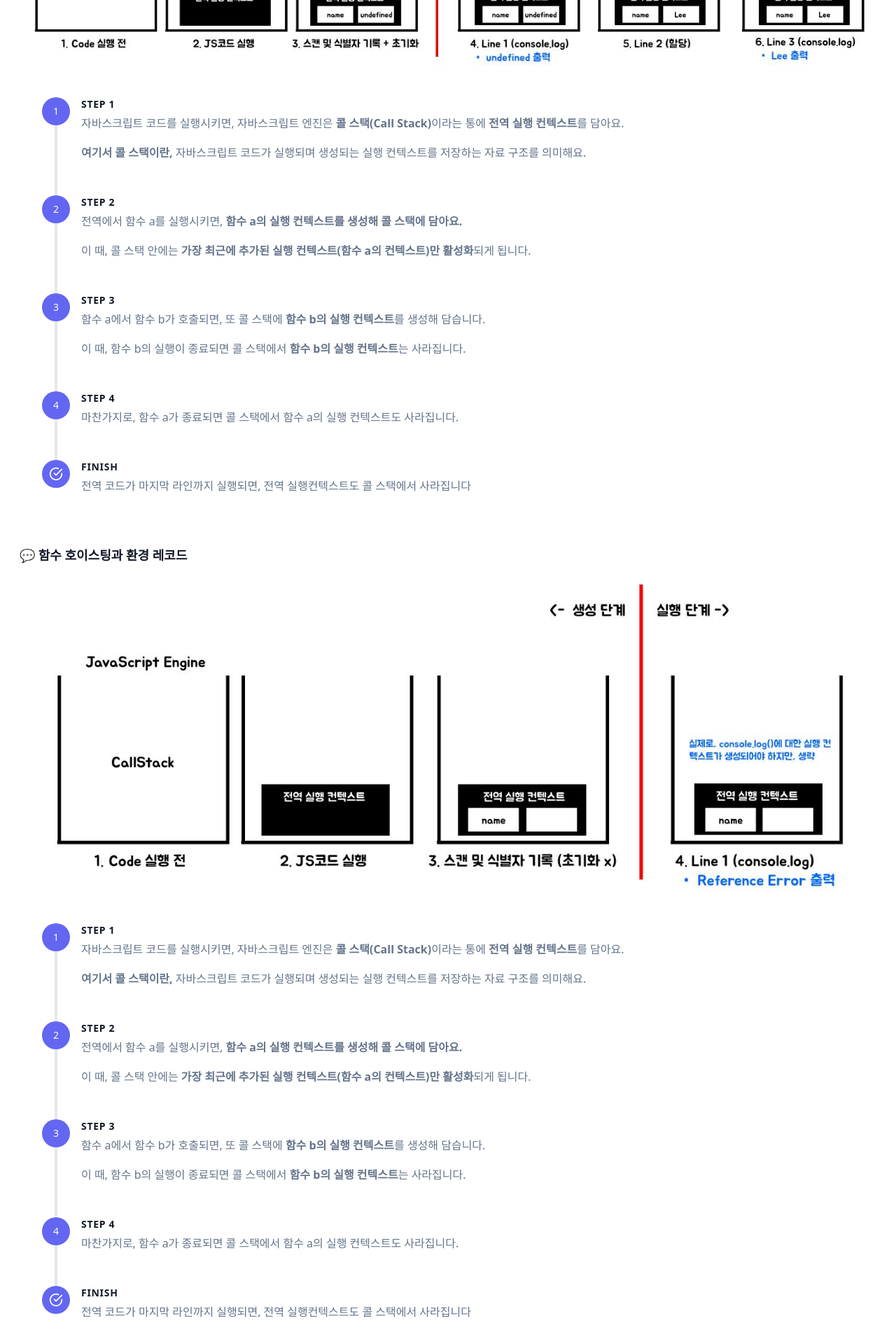
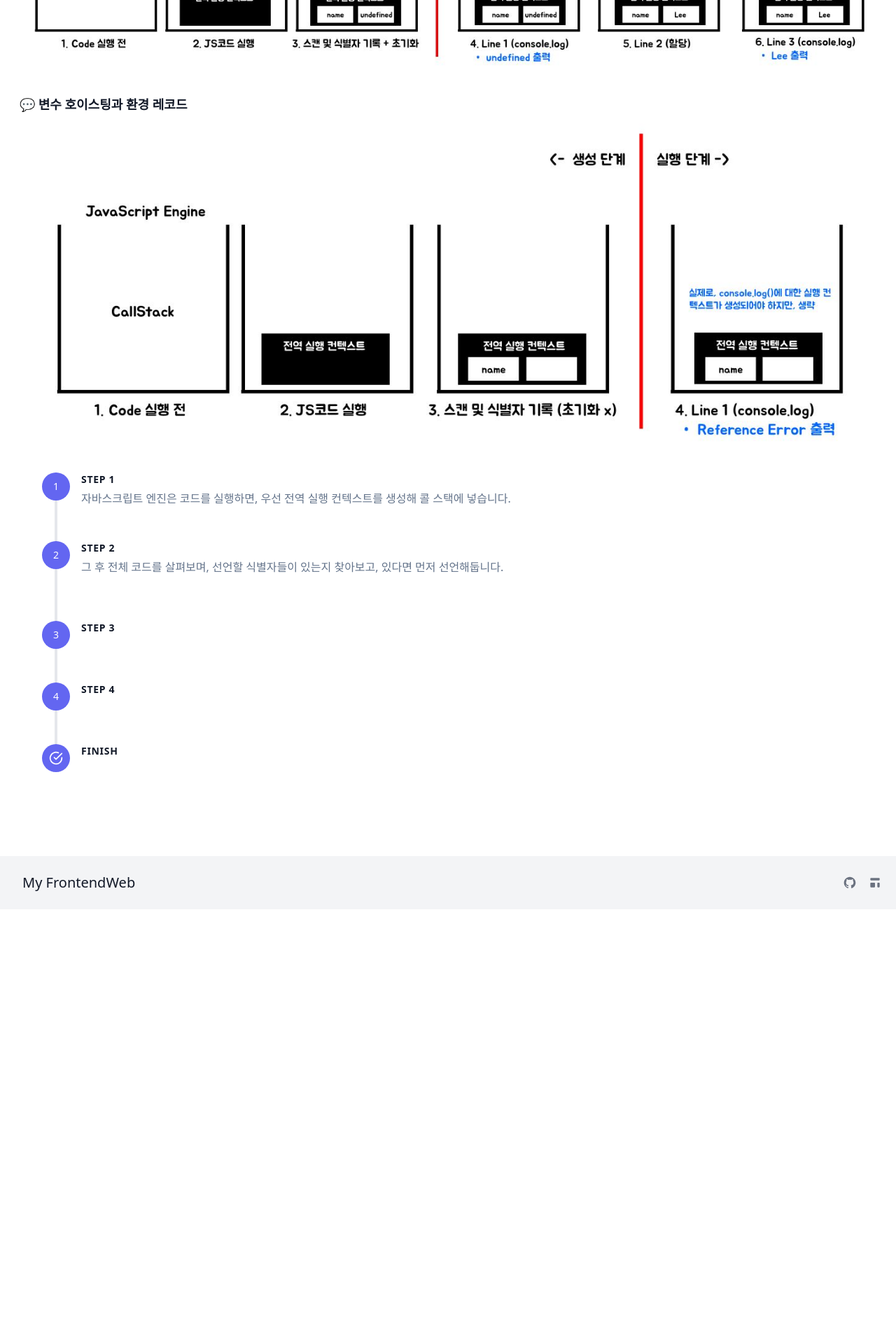
Before and after one commit to Lee-Sang-Beom/nextjs_and_notion, a Next.js app: page /web_basic/executionContext in a window 1280 px wide. Shown: the part 2900-4820 px from the top of the page at 70% size. After the commit the page ends 4199 px from the top, so only its background shows below. Built offline with nearby package versions, Linux system fonts and the light colour scheme.

Commit message:
change section structure : union hoisting example > var / let&const

```diff
--- a/pages/web_basic/executionContext.tsx
+++ b/pages/web_basic/executionContext.tsx
@@ -150,13 +150,10 @@ export default function Dom() {
                         <h2 className="font-bold title-font text-sm text-gray-900 mb-1 tracking-wider">
                             STEP 1
                         </h2>
-                        <p className="leading-relaxed mb-4">
-                            {`자바스크립트 코드를 실행시키면, 자바스크립트 엔진은 `}<strong>{`콜 스택(Call Stack)`}</strong>{`이라는 통에 `}<strong>전역 실행 컨텍스트</strong>{`를 담아요.`}
+                        <p className="leading-relaxed">
+                            자바스크립트 엔진은 코드를 실행하면, 우선 전역 실행 컨텍스트를 생성해 콜 스택에 넣습니다.
                         </p>
-                        <p className="leading-relaxed">
-                            <strong>{`여기서 콜 스택이란, `}</strong>
-                            {`자바스크립트 코드가 실행되며 생성되는 실행 컨텍스트를 저장하는 자료 구조를 의미해요.`}
-                        </p>
+
                     </div>
                 </div>
                 {/* 과정 2 */}
@@ -167,11 +164,9 @@ export default function Dom() {
                             STEP 2
                         </h2>
                         <p className="leading-relaxed mb-4">
-                            {`전역에서 함수 a를 실행시키면, `}<strong>{`함수 a의 실행 컨텍스트를 생성해 콜 스택에 담아요.`}</strong>
+                        그 후 전체 코드를 살펴보며, 선언할 식별자들이 있는지 찾아보고, 있다면 먼저 선언해둡니다.
                         </p>
-                        <p className="leading-relaxed">
-                            {`이 때, 콜 스택 안에는 `}<strong>{`가장 최근에 추가된 실행 컨텍스트(함수 a의 컨텍스트)만 활성화`}</strong>{`되게 됩니다.`}
-                        </p>
+
                     </div>
                 </div>
                 {/* 과정 3 */}
@@ -182,14 +177,8 @@ export default function Dom() {
                             STEP 3
                         </h2>
                         <p className="leading-relaxed mb-4">
-                            {`함수 a에서 함수 b가 호출되면, 또 콜 스택에 `}
-                            <strong>함수 b의 실행 컨텍스트</strong>
-                            {`를 생성해 담습니다.`}
                         </p>
                         <p className="leading-relaxed">
-                            {`이 때, 함수 b의 실행이 종료되면 콜 스택에서 `}
-                            <strong>함수 b의 실행 컨텍스트</strong>
-                            {`는 사라집니다.`}
                         </p>
                     </div>
                 </div>
@@ -201,7 +190,6 @@ export default function Dom() {
                             STEP 4
                         </h2>
                         <p className="leading-relaxed">
-                            {`마찬가지로, 함수 a가 종료되면 콜 스택에서 함수 a의 실행 컨텍스트도 사라집니다.`}
                         </p>
                     </div>
                 </div>
@@ -222,7 +210,6 @@ export default function Dom() {
                             {`FINISH`}
                         </h2>
                         <p className="leading-relaxed ">
-                            {`전역 코드가 마지막 라인까지 실행되면, 전역 실행컨텍스트도 콜 스택에서 사라집니다`}
                         </p>
                     </div>
                 </div>
@@ -242,11 +229,8 @@ export default function Dom() {
                             STEP 1
                         </h2>
                         <p className="leading-relaxed mb-4">
-                            {`자바스크립트 코드를 실행시키면, 자바스크립트 엔진은 `}<strong>{`콜 스택(Call Stack)`}</strong>{`이라는 통에 `}<strong>전역 실행 컨텍스트</strong>{`를 담아요.`}
                         </p>
                         <p className="leading-relaxed">
-                            <strong>{`여기서 콜 스택이란, `}</strong>
-                            {`자바스크립트 코드가 실행되며 생성되는 실행 컨텍스트를 저장하는 자료 구조를 의미해요.`}
                         </p>
                     </div>
                 </div>
@@ -258,10 +242,8 @@ export default function Dom() {
                             STEP 2
                         </h2>
                         <p className="leading-relaxed mb-4">
-                            {`전역에서 함수 a를 실행시키면, `}<strong>{`함수 a의 실행 컨텍스트를 생성해 콜 스택에 담아요.`}</strong>
                         </p>
                         <p className="leading-relaxed">
-                            {`이 때, 콜 스택 안에는 `}<strong>{`가장 최근에 추가된 실행 컨텍스트(함수 a의 컨텍스트)만 활성화`}</strong>{`되게 됩니다.`}
                         </p>
                     </div>
                 </div>
@@ -273,14 +255,9 @@ export default function Dom() {
                             STEP 3
                         </h2>
                         <p className="leading-relaxed mb-4">
-                            {`함수 a에서 함수 b가 호출되면, 또 콜 스택에 `}
-                            <strong>함수 b의 실행 컨텍스트</strong>
-                            {`를 생성해 담습니다.`}
+
                         </p>
                         <p className="leading-relaxed">
-                            {`이 때, 함수 b의 실행이 종료되면 콜 스택에서 `}
-                            <strong>함수 b의 실행 컨텍스트</strong>
-                            {`는 사라집니다.`}
                         </p>
                     </div>
                 </div>
@@ -292,7 +269,6 @@ export default function Dom() {
                             STEP 4
                         </h2>
                         <p className="leading-relaxed">
-                            {`마찬가지로, 함수 a가 종료되면 콜 스택에서 함수 a의 실행 컨텍스트도 사라집니다.`}
                         </p>
                     </div>
                 </div>
@@ -313,7 +289,6 @@ export default function Dom() {
                             {`FINISH`}
                         </h2>
                         <p className="leading-relaxed ">
-                            {`전역 코드가 마지막 라인까지 실행되면, 전역 실행컨텍스트도 콜 스택에서 사라집니다`}
                         </p>
                     </div>
                 </div>
@@ -390,6 +365,8 @@ export default function Dom() {
                                 <Image src={jsAndCallStackCode} alt="Code Picture of callstack and js" className="lg:w-full rounded-lg" />
                                 <Image src={jsAndCallstack} alt="Picture of callstack and js" className="lg:w-full rounded-lg" />
                             </div>
+
+                            {/* step content */}
                             <JsAndCallstackSection/>
                         </div>
                     </div>
@@ -427,22 +404,26 @@ export default function Dom() {
 
                         {/* 변수 호이스팅과 환경 레코드 예시 설명 */}
                         <div className="w-full">
+
+                            {/* var 키워드 선언 변수 소개 */}
                             <h1 className="text-lg font-bold title-font text-gray-900 mt-6 pl-0 md:pl-2">💬 변수 호이스팅과 환경 레코드</h1>
                             <div className="w-full px-4 mb-1 flex-col text-center justify-center">
                                 <Image src={jsAndHoistingVar} alt="Code Picture of callstack and js" className="lg:w-full rounded-lg" />
                             </div>
+
+                            {/* let, const 키워드 선언 변수 소개 */}
+                            <h1 className="text-lg font-bold title-font text-gray-900 mt-6 pl-0 md:pl-2">💬 변수 호이스팅과 환경 레코드</h1>
+                            <div className="w-full px-4 mb-1 flex-col text-center justify-center">
+                                <Image src={jsAndHoistingLetConst} alt="Code Picture of callstack and js" className="lg:w-full rounded-lg" />
+                            </div>
+
+                            {/* step content */}
                             <VariableHoisitingAndEnvRecordSection />
+
                         </div>
 
                         {/* 함수 호이스팅과 환경 레코드 예시 설명 */}
-                        <div className="w-full">
-                            <h1 className="text-lg font-bold title-font text-gray-900 mt-12 pl-0 md:pl-2">💬 함수 호이스팅과 환경 레코드</h1>
-                            <div className="w-full px-4 mb-1 flex-col text-center justify-center">
-                                <Image src={jsAndHoistingLetConst} alt="Code Picture of callstack and js" className="lg:w-full rounded-lg" />
 
-                            </div>
-                            <FunctionHoisitingAndEnvRecordSection />
-                        </div>
 
                     </div>
 
```
